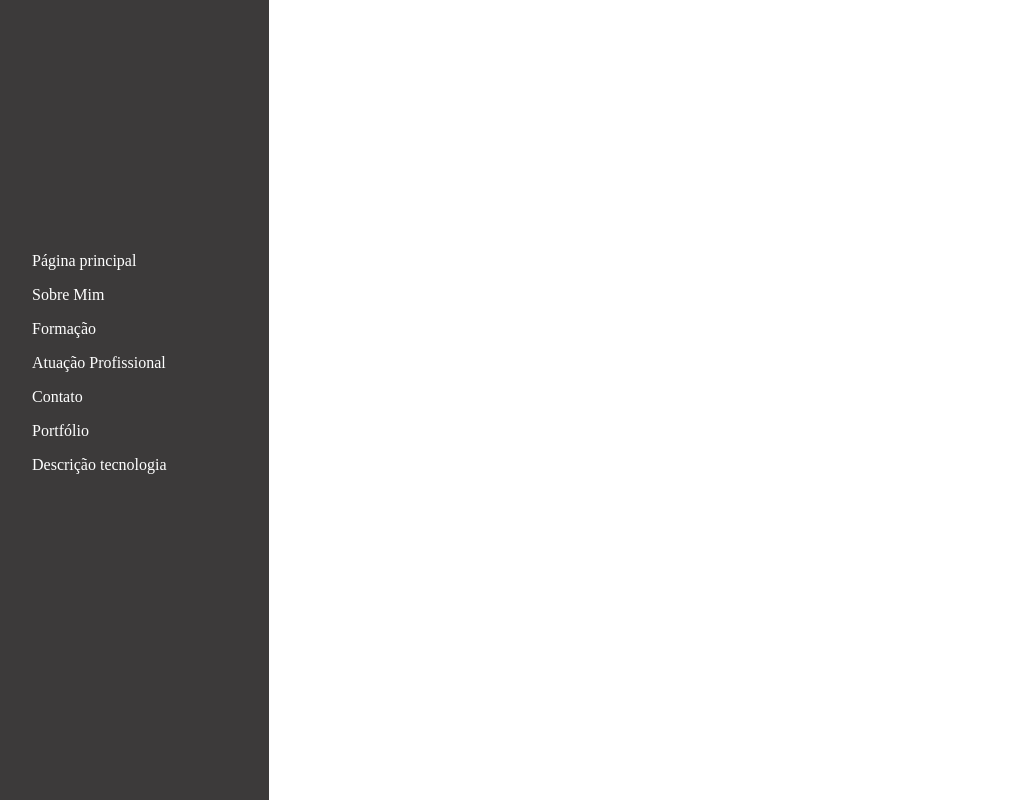
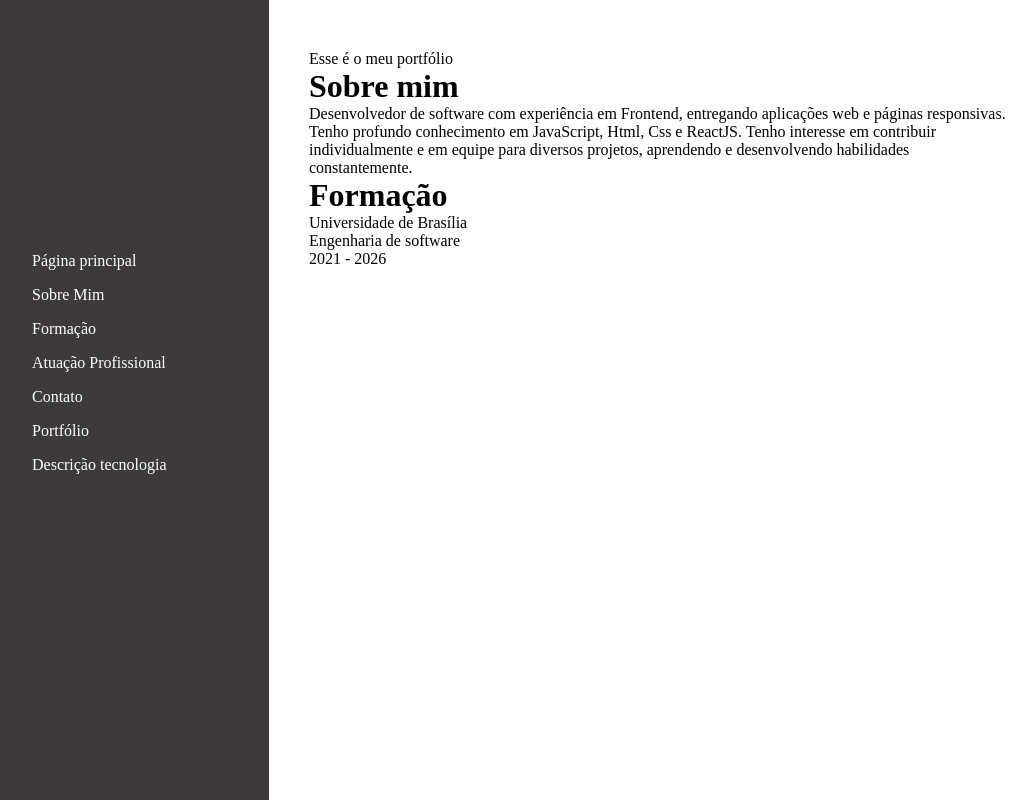
Before and after one commit to raphaelnb/portfolio2, a plain HTML site: page index.html in a window 1280 px wide. Shown: the whole page, without its empty margins (8-1044 px from the left). Drawn offline with Linux system fonts and the light colour scheme.

Commit message:
divs de 'sobre mim' e 'formação'

```diff
--- a/index.html
+++ b/index.html
@@ -9,6 +9,7 @@
 
 </head>
 <body>
+    <div class="wrapper">
         <header>
             <a href="">Página principal</a>
             <a href="about.html">Sobre Mim</a>
@@ -18,7 +19,27 @@
             <a href="">Portfólio</a>
             <a href="">Descrição tecnologia</a>
         </header>
-
+        <div class="content">
+            <div class="pagInicial">
+                Esse é o meu portfólio
+            </div>
+            <div class="sobreMim">
+                <h1>Sobre mim</h1>
+                <p>Desenvolvedor de software com experiência em Frontend, entregando aplicações web e páginas responsivas.
+                Tenho profundo conhecimento em JavaScript, Html, Css e ReactJS. Tenho interesse em contribuir individualmente e
+                 em equipe para diversos projetos, aprendendo e desenvolvendo habilidades constantemente.
+                </p>
+            </div>
+            <div>
+                <h1>Formação</h1>
+                <p>
+                    Universidade de Brasília <br>
+                    Engenharia de software <br>
+                    2021 - 2026
+                </p>
+            </div>
+        </div>
+    </div>
     <script src="index.js"></script>
 </body>
 </html>
--- a/style.css
+++ b/style.css
@@ -3,7 +3,11 @@
     padding: 0;
     box-sizing: border-box;
 }
+.wrapper {
+    display: flex;
+    flex-direction:row;
 
+}
 header {
     width: 277px;
     height: 100vh;
@@ -17,6 +21,15 @@ header {
     text-decoration: none;
 }
 
+.content {
+    margin-top: 50px;
+    margin-left: 40px;
+}
+
+.sobreMim {
+    max-width: 700px;
+}
+
 a {
     color: #fff;
     text-decoration: none;
```
Lines whose indentation alone changed are shown as unchanged.
